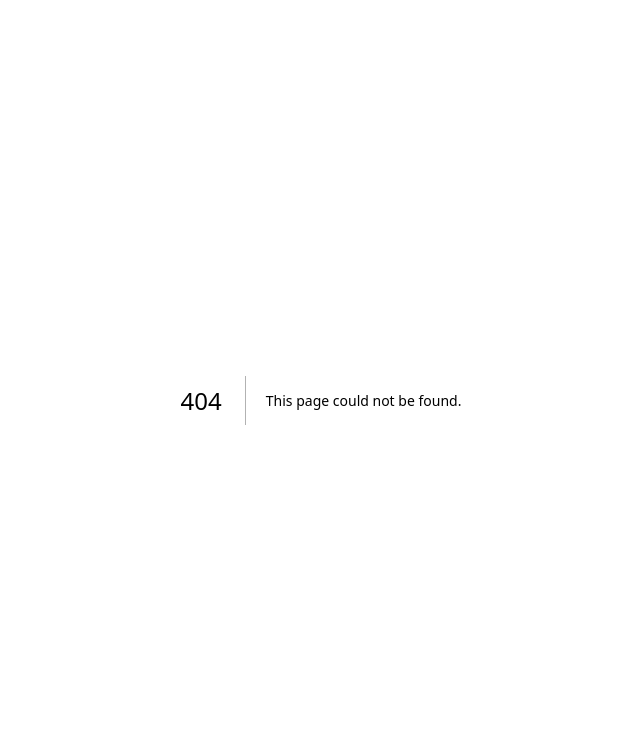
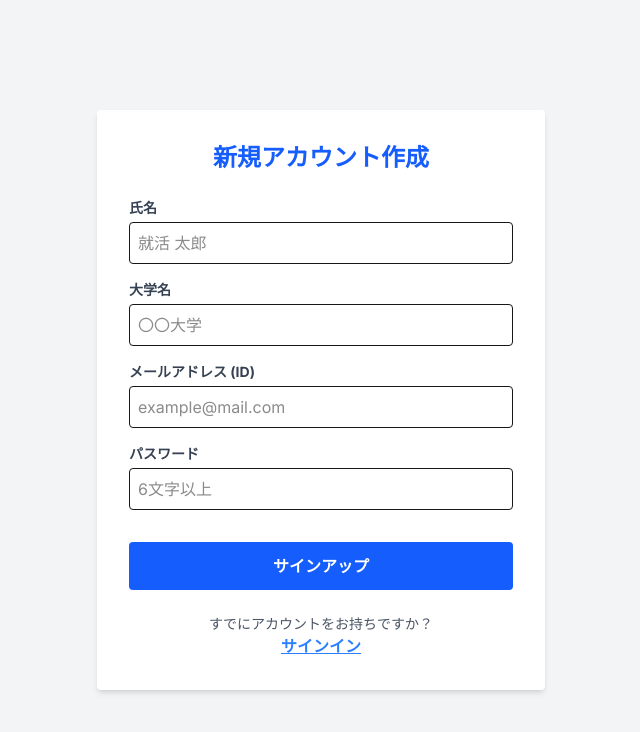
Before and after one commit to nigirimeshi89/job-hunt-app, a Next.js app: page /signup in a window 1280 px wide. Before the commit this address had no page. Shown: the top 732 px of the page, without its empty margins (319-959 px from the left). Built offline with nearby package versions, Linux system fonts and the light colour scheme; no server answers.

Commit message:
新規登録ページと名前表示を追加

```diff
--- a/app/page.tsx
+++ b/app/page.tsx
@@ -1,10 +1,10 @@
 "use client";
 
 import { useState, useEffect } from "react";
-import { supabase } from "../lib/supabase"; // 相対パスに修正済み
+import { supabase } from "../lib/supabase";
 import { User } from "@supabase/supabase-js";
+import Link from "next/link";
 
-// データの型定義
 type Company = {
   id: number;
   name: string;
@@ -22,55 +22,70 @@ export default function Home() {
   const [password, setPassword] = useState("");
   const [loading, setLoading] = useState(false);
 
+  // ▼▼ 新しく追加：名前を入れる変数 ▼▼
+  const [fullName, setFullName] = useState("");
+
   const [companies, setCompanies] = useState<Company[]>([]);
   const [companyName, setCompanyName] = useState("");
   const [nextDate, setNextDate] = useState("");
 
-  // 1. ログイン状態の監視
+  // 1. ログイン状態の監視（ここを修正しました！）
   useEffect(() => {
     const checkUser = async () => {
       const { data: { session } } = await supabase.auth.getSession();
       setUser(session?.user ?? null);
-      if (session?.user) fetchCompanies(session.user.id); // ログインしてたらデータ取得
+      if (session?.user) {
+        fetchCompanies(session.user.id);
+        fetchProfile(session.user.id); // 👈 名前も取ってくる！
+      }
     };
     checkUser();
 
     const { data: { subscription } } = supabase.auth.onAuthStateChange((_event, session) => {
       setUser(session?.user ?? null);
-      if (session?.user) fetchCompanies(session.user.id);
-      else setCompanies([]); // ログアウトしたらクリア
+      if (session?.user) {
+        fetchCompanies(session.user.id);
+        fetchProfile(session.user.id); // 👈 名前も取ってくる！
+      } else {
+        setCompanies([]);
+        setFullName(""); // ログアウトしたら名前も消す
+      }
     });
 
     return () => subscription.unsubscribe();
   }, []);
 
-  // ▼▼ 新機能：データベースからデータを取得 ▼▼
+  // ▼▼ 新機能：プロフィール（名前）を取得する関数 ▼▼
+  const fetchProfile = async (userId: string) => {
+    const { data, error } = await supabase
+      .from("profiles") // profilesテーブルから
+      .select("full_name") // full_nameだけ欲しい
+      .eq("id", userId) // 自分のIDのやつ
+      .single(); // 1個だけちょうだい
+
+    if (error) {
+      console.error("プロフィール取得エラー:", error);
+    } else if (data) {
+      setFullName(data.full_name); // 変数にセット！
+    }
+  };
+
   const fetchCompanies = async (userId: string) => {
     const { data, error } = await supabase
       .from("companies")
       .select("*")
-      .order("created_at", { ascending: true }); // 作成順に並べる
+      .order("created_at", { ascending: true });
 
     if (error) console.error("データ取得エラー:", error);
     else {
-      // データベースの型をアプリの型に変換
       const formattedData = data.map((item: any) => ({
         id: item.id,
         name: item.name,
         status: item.status,
-        nextDate: item.next_date || "", // DBのカラム名は next_date
+        nextDate: item.next_date || "",
       }));
       setCompanies(formattedData);
     }
-  };
-
-  // ログイン機能
-  const handleSignUp = async () => {
-    setLoading(true);
-    const { error } = await supabase.auth.signUp({ email, password });
-    if (error) alert("エラー: " + error.message);
-    else alert("登録しました！");
-    setLoading(false);
   };
 
   const handleSignIn = async () => {
@@ -84,90 +99,40 @@ export default function Home() {
     await supabase.auth.signOut();
   };
 
-  // ▼▼ 新機能：追加（データベースへ保存） ▼▼
   const handleAddCompany = async () => {
     if (companyName === "" || !user) return;
-
-    // データベースに追加
     const { data, error } = await supabase
       .from("companies")
-      .insert([
-        {
-          user_id: user.id, // 誰のデータか記録
-          name: companyName,
-          status: "未エントリー",
-          next_date: nextDate,
-        },
-      ])
+      .insert([{ user_id: user.id, name: companyName, status: "未エントリー", next_date: nextDate }])
       .select();
-
-    if (error) {
-      alert("追加エラー: " + error.message);
-    } else {
-      // 成功したら画面のリストにも追加
-      const newCompany = {
-        id: data[0].id,
-        name: data[0].name,
-        status: data[0].status,
-        nextDate: data[0].next_date || "",
-      };
+    if (error) alert("追加エラー: " + error.message);
+    else {
+      const newCompany = { id: data[0].id, name: data[0].name, status: data[0].status, nextDate: data[0].next_date || "" };
       setCompanies([...companies, newCompany]);
-      setCompanyName("");
-      setNextDate("");
+      setCompanyName(""); setNextDate("");
     }
   };
 
-  // ▼▼ 新機能：ステータス更新（データベースへ保存） ▼▼
   const handleStatusChange = async (id: number, newStatus: string) => {
-    // まず画面を書き換えちゃう（サクサク動かすため）
-    const originalCompanies = [...companies]; // 元に戻せるようにコピー
+    const originalCompanies = [...companies];
     setCompanies(companies.map(c => c.id === id ? { ...c, status: newStatus } : c));
-
-    // 裏でデータベース通信
-    const { error } = await supabase
-      .from("companies")
-      .update({ status: newStatus })
-      .eq("id", id);
-
-    if (error) {
-      alert("更新できませんでした");
-      setCompanies(originalCompanies); // エラーなら元に戻す
-    }
+    const { error } = await supabase.from("companies").update({ status: newStatus }).eq("id", id);
+    if (error) { alert("更新失敗"); setCompanies(originalCompanies); }
   };
 
-  // ▼▼ 新機能：日付更新（データベースへ保存） ▼▼
   const handleDateChange = async (id: number, newDate: string) => {
     const originalCompanies = [...companies];
     setCompanies(companies.map(c => c.id === id ? { ...c, nextDate: newDate } : c));
-
-    const { error } = await supabase
-      .from("companies")
-      .update({ next_date: newDate })
-      .eq("id", id);
-
-    if (error) {
-      alert("更新できませんでした");
-      setCompanies(originalCompanies);
-    }
+    const { error } = await supabase.from("companies").update({ next_date: newDate }).eq("id", id);
+    if (error) { alert("更新失敗"); setCompanies(originalCompanies); }
   };
 
-  // ▼▼ 新機能：削除（データベースから消す） ▼▼
   const handleDeleteCompany = async (id: number) => {
     if (!confirm("削除しますか？")) return;
-
-    // 画面から消す
     setCompanies(companies.filter(c => c.id !== id));
-
-    // データベースから消す
-    const { error } = await supabase
-      .from("companies")
-      .delete()
-      .eq("id", id);
-
-    if (error) alert("削除エラー: " + error.message);
+    await supabase.from("companies").delete().eq("id", id);
   };
 
-  // 色判定
   const getStatusColor = (status: string) => {
     if (status === "内定") return "border-l-pink-500 bg-pink-50";
     if (status === "お見送り") return "border-l-slate-400 bg-slate-100 opacity-70";
@@ -175,7 +140,6 @@ export default function Home() {
     return "border-l-blue-500 bg-blue-50";
   };
 
-  // ソート（日付順）
   const sortedCompanies = [...companies].sort((a, b) => {
     if (!a.nextDate && !b.nextDate) return 0;
     if (!a.nextDate) return 1;
@@ -183,18 +147,22 @@ export default function Home() {
     return a.nextDate.localeCompare(b.nextDate);
   });
 
-  // --- 表示部分は前回と同じ ---
+  // --- 画面表示 ---
+
   if (!user) {
     return (
       <div className="min-h-screen flex items-center justify-center bg-gray-100 p-4">
-        <div className="bg-white p-8 rounded shadow w-full max-w-sm">
+        <div className="bg-white p-8 rounded shadow-md w-full max-w-sm">
           <h1 className="text-2xl font-bold mb-6 text-center">就活アプリにログイン</h1>
           <div className="space-y-4">
-            <input type="email" placeholder="メール" className="border p-2 rounded w-full" value={email} onChange={(e) => setEmail(e.target.value)} />
-            <input type="password" placeholder="パスワード(6文字以上)" className="border p-2 rounded w-full" value={password} onChange={(e) => setPassword(e.target.value)} />
-            <div className="flex gap-2">
-              <button onClick={handleSignIn} disabled={loading} className="bg-blue-600 text-white p-2 rounded flex-1 font-bold">{loading ? "..." : "ログイン"}</button>
-              <button onClick={handleSignUp} disabled={loading} className="bg-gray-500 text-white p-2 rounded flex-1 font-bold">新規登録</button>
+            <input type="email" placeholder="メールアドレス" className="border p-2 rounded w-full" value={email} onChange={(e) => setEmail(e.target.value)} />
+            <input type="password" placeholder="パスワード" className="border p-2 rounded w-full" value={password} onChange={(e) => setPassword(e.target.value)} />
+            <button onClick={handleSignIn} disabled={loading} className="bg-blue-600 text-white p-2 rounded w-full font-bold hover:bg-blue-700 disabled:opacity-50">
+              {loading ? "サインイン中..." : "サインイン"}
+            </button>
+            <div className="text-center mt-6 pt-4 border-t">
+              <p className="text-sm text-gray-500 mb-2">まだアカウントをお持ちでない方</p>
+              <Link href="/signup" className="text-blue-600 font-bold hover:underline">サインアップ</Link>
             </div>
           </div>
         </div>
@@ -204,10 +172,22 @@ export default function Home() {
 
   return (
     <div className="p-8 max-w-2xl mx-auto">
+      {/* ▼▼ ヘッダー部分：ここが変わりました！ ▼▼ */}
       <div className="flex justify-between items-center mb-6">
-        <h1 className="text-2xl font-bold">📅 就活アプリ (Cloud)</h1>
-        <button onClick={handleSignOut} className="text-sm text-red-500 underline">ログアウト</button>
+        <div>
+          <h1 className="text-2xl font-bold">📅 就活管理アプリ</h1>
+          {/* 名前が取得できたら表示する */}
+          {fullName && (
+            <p className="text-sm text-gray-600 mt-1">
+              ようこそ、<span className="font-bold text-blue-600">{fullName}</span> さん
+            </p>
+          )}
+        </div>
+        <button onClick={handleSignOut} className="text-sm text-red-500 underline bg-white px-3 py-1 rounded border hover:bg-gray-50">
+          ログアウト
+        </button>
       </div>
+      {/* ▲▲ ここまで ▲▲ */}
 
       <div className="flex gap-2 mb-8 border-b pb-8 items-end">
         <input type="text" placeholder="企業名" className="border p-2 rounded w-full" value={companyName} onChange={(e) => setCompanyName(e.target.value)} />
--- /dev/null
+++ b/app/signup/page.tsx
@@ -0,0 +1,131 @@
+"use client";
+
+import { useState } from "react";
+import { supabase } from "../../lib/supabase"; // 相対パスに注意
+import { useRouter } from "next/navigation"; // ページ移動に必要
+import Link from "next/link"; // リンク用
+
+export default function SignUpPage() {
+    const router = useRouter();
+
+    // 入力項目のState
+    const [email, setEmail] = useState("");
+    const [password, setPassword] = useState("");
+    const [fullName, setFullName] = useState("");       // 氏名
+    const [university, setUniversity] = useState("");   // 大学名
+
+    const [loading, setLoading] = useState(false);
+
+    const handleSignUp = async () => {
+        if (!email || !password || !fullName || !university) {
+            alert("すべての項目を入力してください");
+            return;
+        }
+
+        setLoading(true);
+
+        // 1. まずSupabaseの認証機能でユーザー登録
+        const { data: authData, error: authError } = await supabase.auth.signUp({
+            email,
+            password,
+        });
+
+        if (authError) {
+            alert("登録エラー: " + authError.message);
+            setLoading(false);
+            return;
+        }
+
+        if (authData.user) {
+            // 2. 登録成功したら、さらに「profiles」テーブルに氏名と大学名を保存
+            const { error: profileError } = await supabase
+                .from("profiles")
+                .insert([
+                    {
+                        id: authData.user.id, // ユーザーID
+                        full_name: fullName,
+                        university_name: university,
+                    }
+                ]);
+
+            if (profileError) {
+                alert("プロフィールの保存に失敗しました: " + profileError.message);
+            } else {
+                alert("登録完了！トップページへ移動します。");
+                router.push("/"); // トップページ（ログイン画面）へ飛ばす
+            }
+        }
+        setLoading(false);
+    };
+
+    return (
+        <div className="min-h-screen flex items-center justify-center bg-gray-100 p-4">
+            <div className="bg-white p-8 rounded shadow-md w-full max-w-md">
+                <h1 className="text-2xl font-bold mb-6 text-center text-blue-600">
+                    新規アカウント作成
+                </h1>
+
+                <div className="space-y-4">
+                    <div>
+                        <label className="block text-sm font-bold text-gray-700 mb-1">氏名</label>
+                        <input
+                            type="text"
+                            className="border p-2 rounded w-full"
+                            placeholder="就活 太郎"
+                            value={fullName}
+                            onChange={(e) => setFullName(e.target.value)}
+                        />
+                    </div>
+
+                    <div>
+                        <label className="block text-sm font-bold text-gray-700 mb-1">大学名</label>
+                        <input
+                            type="text"
+                            className="border p-2 rounded w-full"
+                            placeholder="〇〇大学"
+                            value={university}
+                            onChange={(e) => setUniversity(e.target.value)}
+                        />
+                    </div>
+
+                    <div>
+                        <label className="block text-sm font-bold text-gray-700 mb-1">メールアドレス (ID)</label>
+                        <input
+                            type="email"
+                            className="border p-2 rounded w-full"
+                            placeholder="example@mail.com"
+                            value={email}
+                            onChange={(e) => setEmail(e.target.value)}
+                        />
+                    </div>
+
+                    <div>
+                        <label className="block text-sm font-bold text-gray-700 mb-1">パスワード</label>
+                        <input
+                            type="password"
+                            className="border p-2 rounded w-full"
+                            placeholder="6文字以上"
+                            value={password}
+                            onChange={(e) => setPassword(e.target.value)}
+                        />
+                    </div>
+
+                    <button
+                        onClick={handleSignUp}
+                        disabled={loading}
+                        className="bg-blue-600 text-white p-3 rounded w-full font-bold hover:bg-blue-700 mt-4 disabled:opacity-50"
+                    >
+                        {loading ? "登録処理中..." : "サインアップ"}
+                    </button>
+                </div>
+
+                <div className="mt-6 text-center">
+                    <p className="text-sm text-gray-600">すでにアカウントをお持ちですか？</p>
+                    <Link href="/" className="text-blue-500 underline font-bold">
+                        サインイン
+                    </Link>
+                </div>
+            </div>
+        </div>
+    );
+}
```
